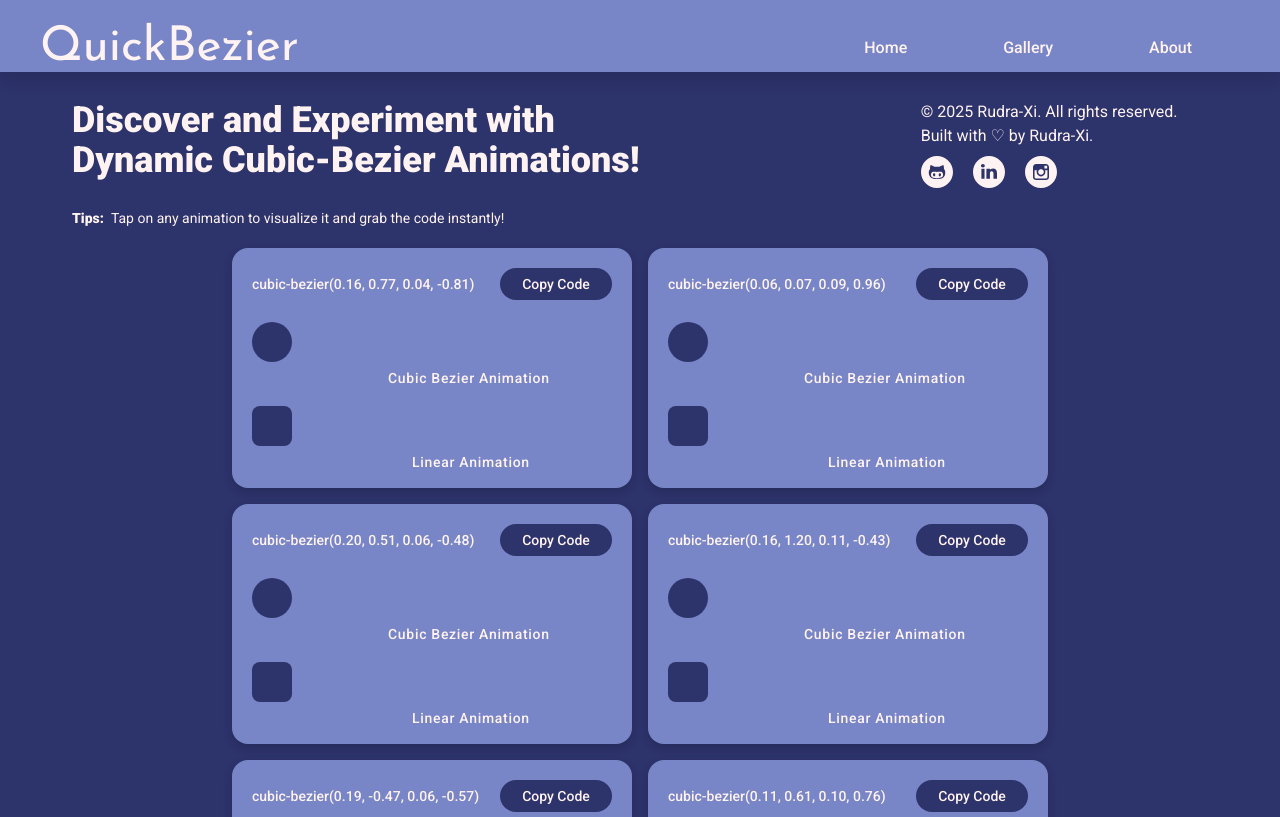
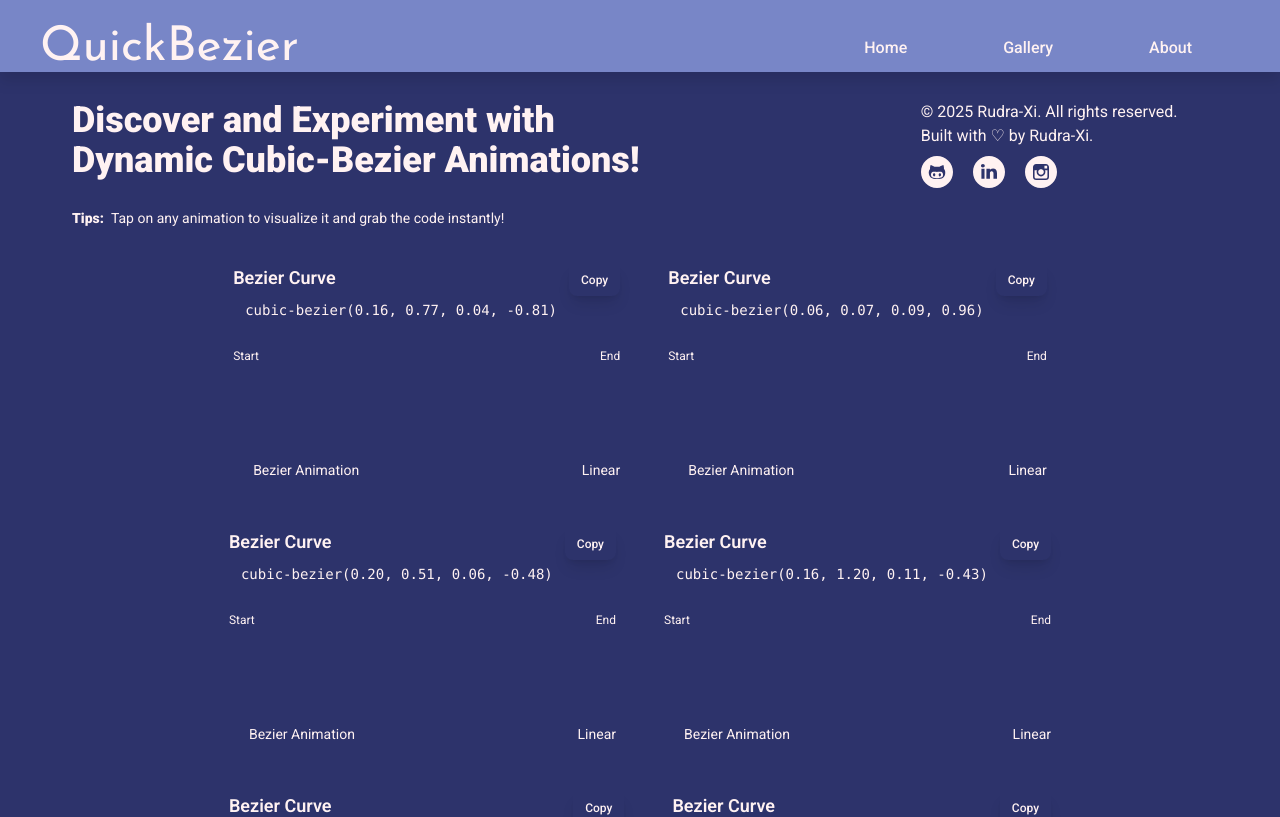
Before and after one commit to rudra-xi/quick-bezier, a React (Vite) app: page / in a window 1280 px wide. Shown: the top 817 px of the page. Built offline with nearby package versions, Linux system fonts and the light colour scheme.

Commit message:
feat: enhance BezierCard component with improved styling and hover effects

```diff
--- a/src/Components/BezierCard.jsx
+++ b/src/Components/BezierCard.jsx
@@ -1,7 +1,22 @@
 import React, { useState } from "react";
 import toast from "react-hot-toast";
 
+const TOAST_ICON_THEME = {
+	secondary: "#F2EAD3",
+	primary: "#161E28",
+};
+
 function BezierCard({ cubicBezier }) {
+	/**
+	 * BezierCard component displays a single cubic-bezier animation curve
+	 * and allows users to copy its CSS value. It features a visual
+	 * representation of the bezier curve's effect on an animated element
+	 * compared to a linear animation.
+	 *
+	 * @param {object} props - The component props.
+	 * @param {string} props.cubicBezier - The CSS cubic-bezier string (e.g., "cubic-bezier(0.42, 0, 0.58, 1)").
+	 * @returns {JSX.Element} A card displaying a bezier curve animation.
+	 */
 	const [isHovered, setIsHovered] = useState(false);
 
 	const handleCopy = () => {
@@ -9,80 +24,84 @@ function BezierCard({ cubicBezier }) {
 			.writeText(cubicBezier)
 			.then(() => {
 				toast.success("Copied to clipboard!", {
-					style: {
-						border: "1px solid #283044",
-						padding: "16px",
-						color: "#283044",
-					},
-					iconTheme: {
-						primary: "#78a1bb",
-						secondary: "#283044",
-					},
+					iconTheme: TOAST_ICON_THEME,
 				});
 			})
 			.catch(() => {
 				toast.error("Failed to copy!", {
-					style: {
-						border: "1px solid #283044",
-						padding: "16px",
-						color: "#283044",
-					},
-					iconTheme: {
-						primary: "#78a1bb",
-						secondary: "#283044",
-					},
+					iconTheme: TOAST_ICON_THEME,
 				});
 			});
 	};
 
 	return (
-		<>
 		<div
-				className="w-100 h-60 flex flex-col bg-primary font-medium rounded-2xl p-5 relative overflow-hidden drop-shadow-lg"
+			className="p-4 relative overflow-hidden card-background"
 			onMouseEnter={() => setIsHovered(true)}
 			onMouseLeave={() => setIsHovered(false)}
 		>
-				{/* Cubic-bezier value and copy button */}
-				<div className="w-full flex justify-between text-sm items-center">
-					<p>{cubicBezier}</p>
+			<div className="flex justify-between items-start mb-6">
+				<div>
+					<h3 className="text-lg font-semibold text-text font-main">
+						Bezier Curve
+					</h3>
+					<p className="text-sm text-text/75 mt-1 font-mono bg-accent/10 px-3 py-1 rounded-lg">
+						{cubicBezier}
+					</p>
+				</div>
 				<button
 					onClick={handleCopy}
-						className="p-1.5 rounded-full bg-tertiary w-28 hover:-translate-y-0.5 duration-300 transition-all cursor-pointer"
+					className="px-3 py-2 bg-accent/50 text-text rounded-lg active:scale-95 transition-all duration-300 font-medium text-xs shadow-lg cursor-pointer hover:bg-accent/65 "
 				>
-						Copy Code
+					Copy
 				</button>
 			</div>
 
-				{/* Red cube with animation */}
-				<div className="flex-1 flex items-center">
+			<div className="relative mb-8">
+				<div className="flex justify-between text-xs text-text/40 mb-2">
+					<span>Start</span>
+					<span>End</span>
+				</div>
+
+				<div className="flex-1 flex items-center pb-5">
 					<div
-						className="bg-tertiary w-10 h-10 rounded-full"
+						className="bg-accent w-5 h-5 rounded-full"
 						style={{
 							transform: isHovered
-								? "translateX(305px)"
+								? "translateX(391px)"
 								: "translateX(0)",
 							transition: `transform 1s ${cubicBezier}`,
 						}}
 					/>
-					<p className="absolute tracking-wider text-sm bottom-25 left-39">
-						Cubic Bezier Animation
-					</p>
 				</div>
-				{/* Linear animation */}
 				<div className="flex-1 flex items-center justify-start">
 					<div
-						className={`bg-tertiary w-10 h-10 rounded-lg ${
+						className={`bg-text/30 w-4 h-4 rounded-full ${
 							isHovered
-								? "translate-x-[305px]"
+								? "translate-x-[391px]"
 								: "translate-x-0"
 						} transition-transform duration-1000 ease-linear`}
 					/>
-					<p className="absolute tracking-wider text-sm bottom-4 left-45">
-						Linear Animation
-					</p>
 				</div>
 			</div>
-		</>
+			<div className="flex justify-between text-sm text-text/60">
+				<div className="flex items-center gap-2">
+					<div className="w-3 h-3 rounded-full bg-accent" />
+					<span>Bezier Animation</span>
+				</div>
+				<div className="flex items-center gap-2">
+					<div className="w-2 h-2 rounded-full bg-text/30" />
+					<span>Linear</span>
+				</div>
+			</div>
+			<div
+				className={`absolute top-5 left-32 text-[9px] px-2 py-1 rounded-full bg-accent/20 text-text font-medium transition-opacity duration-300 ${
+					isHovered ? "opacity-100" : "opacity-0"
+				}`}
+			>
+				Hovering
+			</div>
+		</div>
 	);
 }
 
```
Lines whose indentation alone changed are shown as unchanged.
